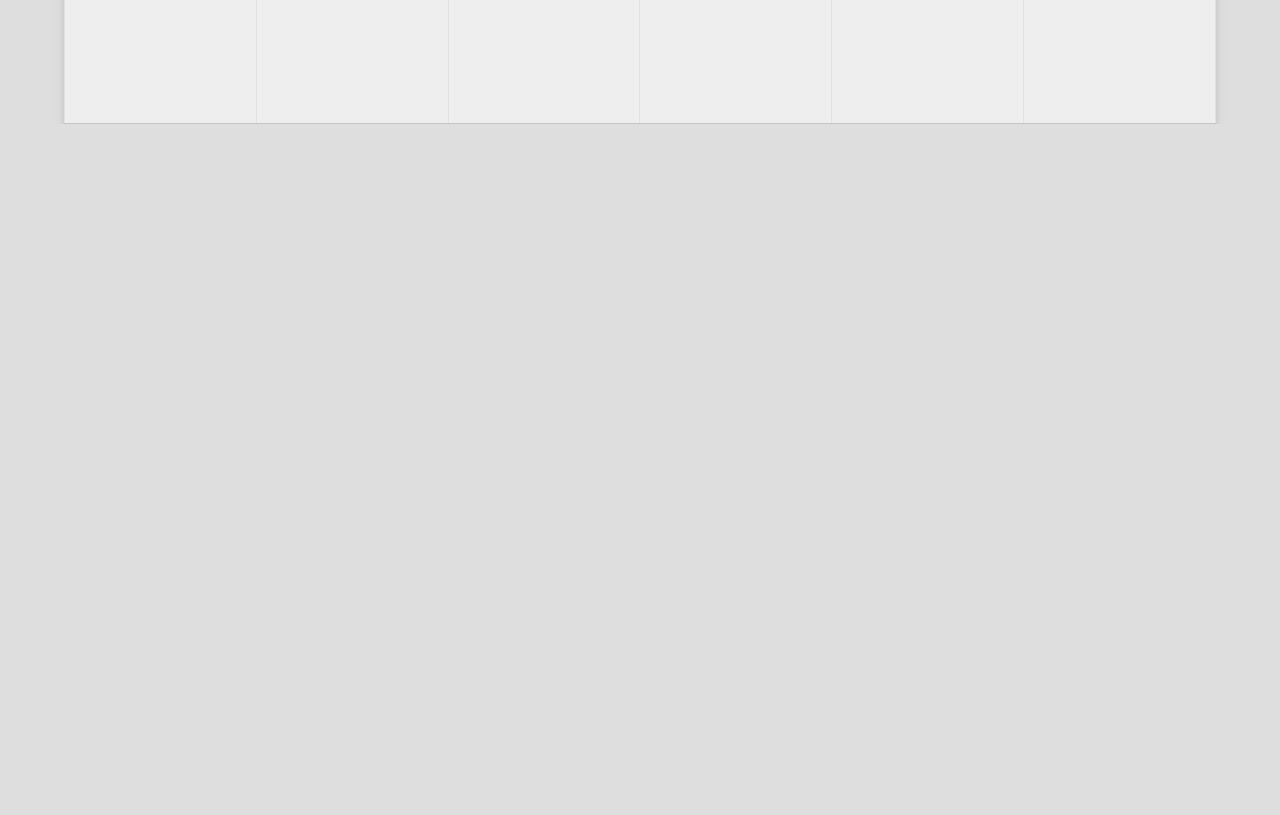
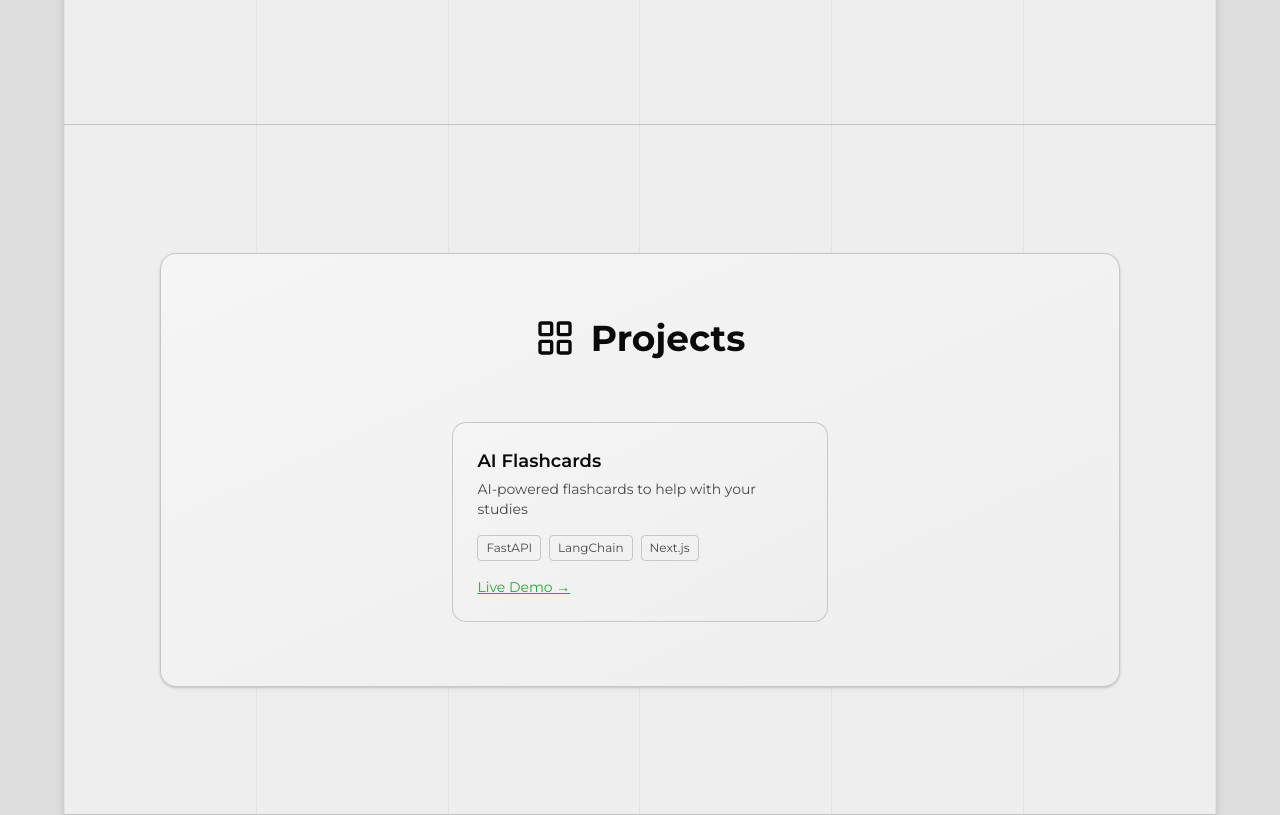
Before and after one commit to Akbro23/akbro23.github.io, a Next.js app: page / in a window 1280 px wide. Shown: the part 4660-5475 px from the top of the page. Before the commit the page ends 4784 px from the top, so only its background shows below. Built offline with nearby package versions, Linux system fonts and the light colour scheme.

Commit message:
feat: add Projects section to page

```diff
--- a/app/page.tsx
+++ b/app/page.tsx
@@ -4,7 +4,7 @@ import About from "@/components/about";
 import Education from "@/components/education";
 import Experience from "@/components/experience";
 import Skills from "@/components/skills";
-
+import Projects from "@/components/projects";
 
 export default function Home() {
   return (
@@ -15,6 +15,7 @@ export default function Home() {
       <Skills />
       <Education />
       <Experience />
+      <Projects />
     </div>
   );
 }
```
